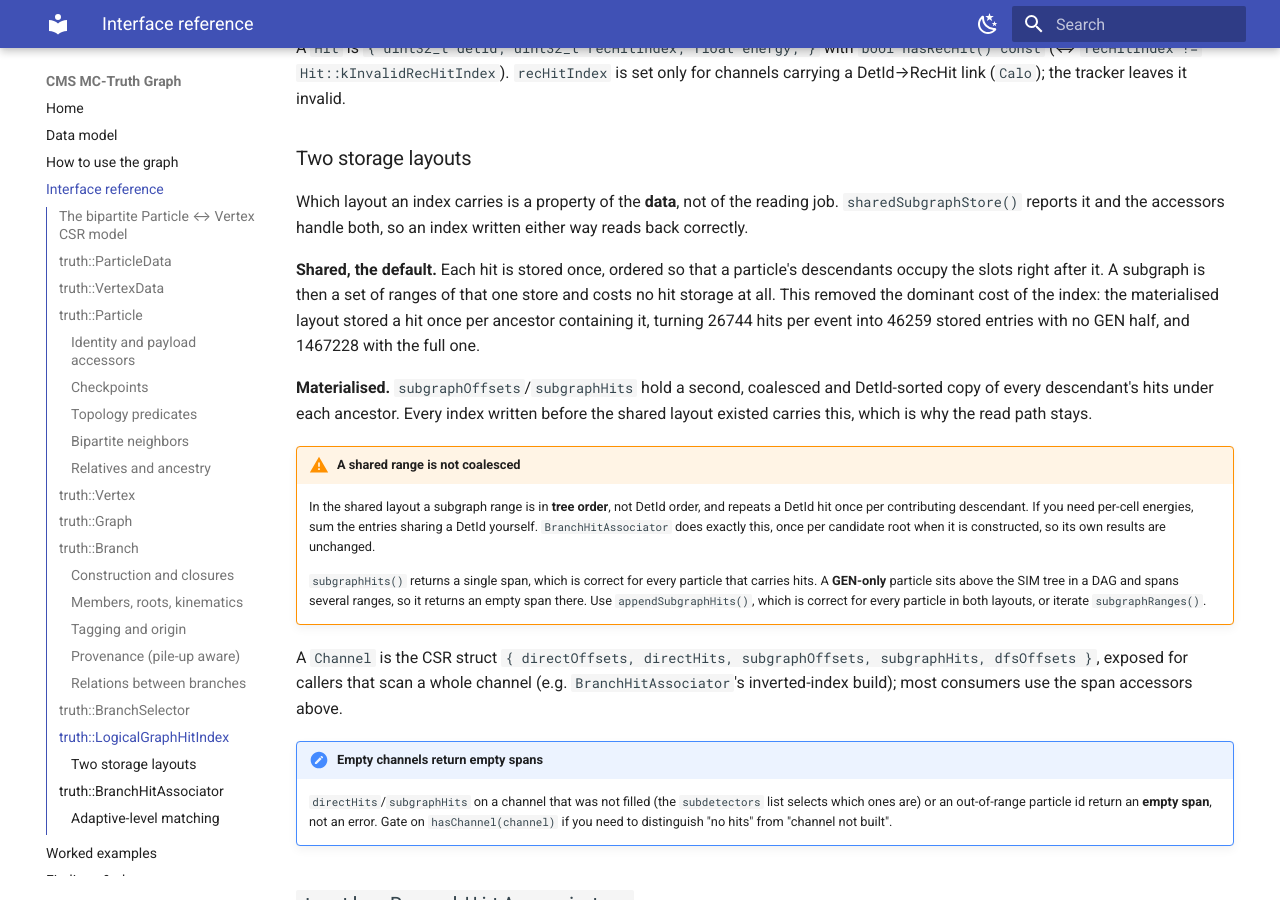
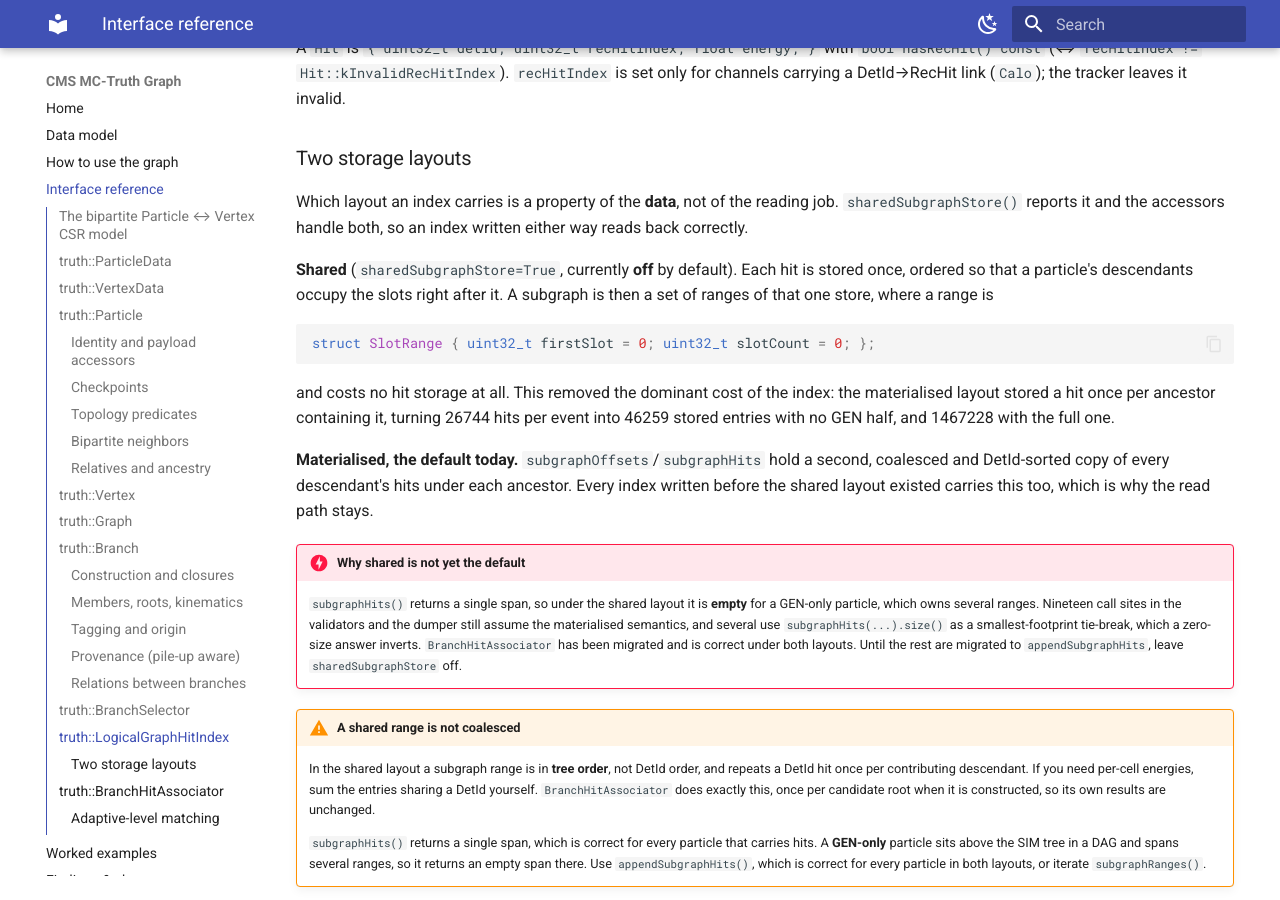
Before and after one commit to felicepantaleo/cms-truth-docs, an MkDocs documentation site: the page built from docs/interface.md, in a window 1280 px wide and 900 px high, scrolled down 8895 px. Built offline with MkDocs 1.6.1 and Material for MkDocs 9.7.7, drawn with Linux system fonts in a browser that asks for light colours.

Commit message:
docs: mark the shared hit index as off by default
subgraphHits returns a single span, so it is empty for a GEN-only particle under
the shared layout, and the validator call sites that have not been migrated read
that as a zero-size footprint. Say so where a reader would otherwise turn the
option on.

````diff
--- a/docs/interface.md
+++ b/docs/interface.md
@@ -403,15 +403,30 @@ Which layout an index carries is a property of the **data**, not of the reading
 `sharedSubgraphStore()` reports it and the accessors handle both, so an index written
 either way reads back correctly.
 
-**Shared, the default.** Each hit is stored once, ordered so that a particle's
+**Shared** (`sharedSubgraphStore=True`, currently **off** by default). Each hit is stored once, ordered so that a particle's
 descendants occupy the slots right after it. A subgraph is then a set of ranges of that
-one store and costs no hit storage at all. This removed the dominant cost of the index:
+one store, where a range is
+
+```cpp
+struct SlotRange { uint32_t firstSlot = 0; uint32_t slotCount = 0; };
+```
+
+and costs no hit storage at all. This removed the dominant cost of the index:
 the materialised layout stored a hit once per ancestor containing it, turning 26744 hits
 per event into 46259 stored entries with no GEN half, and 1467228 with the full one.
 
-**Materialised.** `subgraphOffsets`/`subgraphHits` hold a second, coalesced and
-DetId-sorted copy of every descendant's hits under each ancestor. Every index written
-before the shared layout existed carries this, which is why the read path stays.
+**Materialised, the default today.** `subgraphOffsets`/`subgraphHits` hold a second,
+coalesced and DetId-sorted copy of every descendant's hits under each ancestor. Every
+index written before the shared layout existed carries this too, which is why the read
+path stays.
+
+!!! danger "Why shared is not yet the default"
+    `subgraphHits()` returns a single span, so under the shared layout it is **empty** for
+    a GEN-only particle, which owns several ranges. Nineteen call sites in the validators
+    and the dumper still assume the materialised semantics, and several use
+    `subgraphHits(...).size()` as a smallest-footprint tie-break, which a zero-size answer
+    inverts. `BranchHitAssociator` has been migrated and is correct under both layouts.
+    Until the rest are migrated to `appendSubgraphHits`, leave `sharedSubgraphStore` off.
 
 !!! warning "A shared range is not coalesced"
     In the shared layout a subgraph range is in **tree order**, not DetId order, and
````
